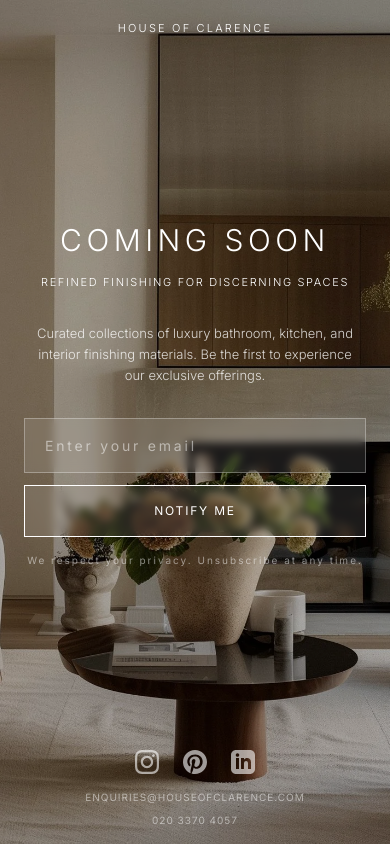
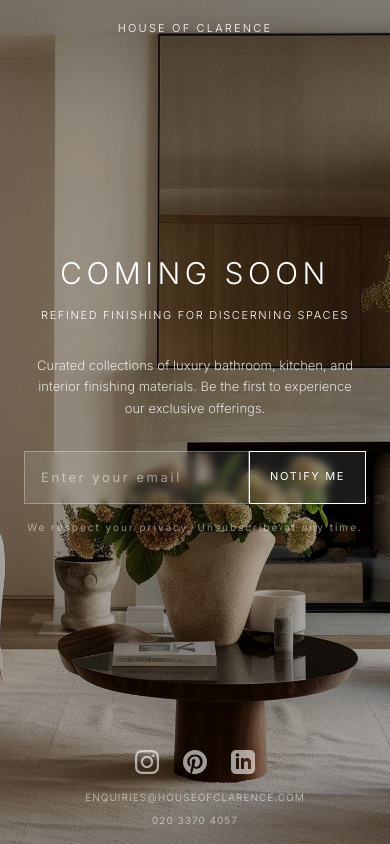
Before and after one commit to mateo-dervishi/HOC-Coming-Soon, a Next.js app: page / in a window 390 px wide. Built offline with nearby package versions, Linux system fonts and the light colour scheme.

Commit message:
Restore side-by-side email form layout, add LinkedIn link

```diff
--- a/app/page.tsx
+++ b/app/page.tsx
@@ -109,7 +109,7 @@ export default function ComingSoonPage() {
           </motion.p>
 
           {/* Email signup form */}
-          <div className="w-full max-w-sm sm:max-w-md mx-auto px-1">
+          <div className="w-full max-w-md mx-auto px-1">
             <AnimatePresence mode="wait">
               {!isSubmitted ? (
                 <form
@@ -117,9 +117,9 @@ export default function ComingSoonPage() {
                   onSubmit={handleSubmit}
                   className="relative"
                 >
-                  <div className="flex flex-col gap-3">
+                  <div className="flex flex-row gap-0">
                     <motion.div
-                      className="relative w-full"
+                      className="relative flex-1"
                       initial={{ y: 30, opacity: 0 }}
                       animate={{ y: 0, opacity: 1 }}
                       transition={{
@@ -140,13 +140,13 @@ export default function ComingSoonPage() {
                         onChange={(e) => setEmail(e.target.value)}
                         placeholder="Enter your email"
                         required
-                        className="relative w-full px-5 sm:px-6 py-4 bg-transparent border border-transparent text-white placeholder:text-white/50
-                                   text-[14px] sm:text-sm tracking-wider focus:outline-none
+                        className="relative w-full px-4 sm:px-6 py-4 bg-transparent border border-transparent text-white placeholder:text-white/50
+                                   text-[13px] sm:text-sm tracking-wider focus:outline-none
                                    transition-all duration-300"
                       />
                     </motion.div>
                     <motion.div
-                      className="relative w-full"
+                      className="relative flex-shrink-0"
                       initial={{ y: 30, opacity: 0 }}
                       animate={{ y: 0, opacity: 1 }}
                       transition={{
@@ -164,10 +164,10 @@ export default function ComingSoonPage() {
                       <button
                         type="submit"
                         disabled={isLoading}
-                        className="relative w-full px-8 py-4 border border-transparent text-white text-[12px] sm:text-[13px] tracking-[0.15em] uppercase
+                        className="relative px-5 sm:px-8 py-4 border border-transparent text-white text-[11px] sm:text-[13px] tracking-[0.15em] uppercase
                                    bg-transparent hover:bg-white/10 active:bg-white/20
                                    transition-all duration-300 disabled:opacity-50 disabled:cursor-not-allowed
-                                   overflow-hidden"
+                                   overflow-hidden whitespace-nowrap"
                       >
                         <span className={`transition-opacity ${isLoading ? "opacity-0" : "opacity-100"}`}>
                           NOTIFY ME
@@ -277,7 +277,9 @@ export default function ComingSoonPage() {
               </svg>
             </a>
             <a
-              href="#"
+              href="https://www.linkedin.com/company/houseofclarence/"
+              target="_blank"
+              rel="noopener noreferrer"
               className="text-white/60 hover:text-white active:text-white transition-colors duration-300"
               aria-label="LinkedIn"
             >
```
